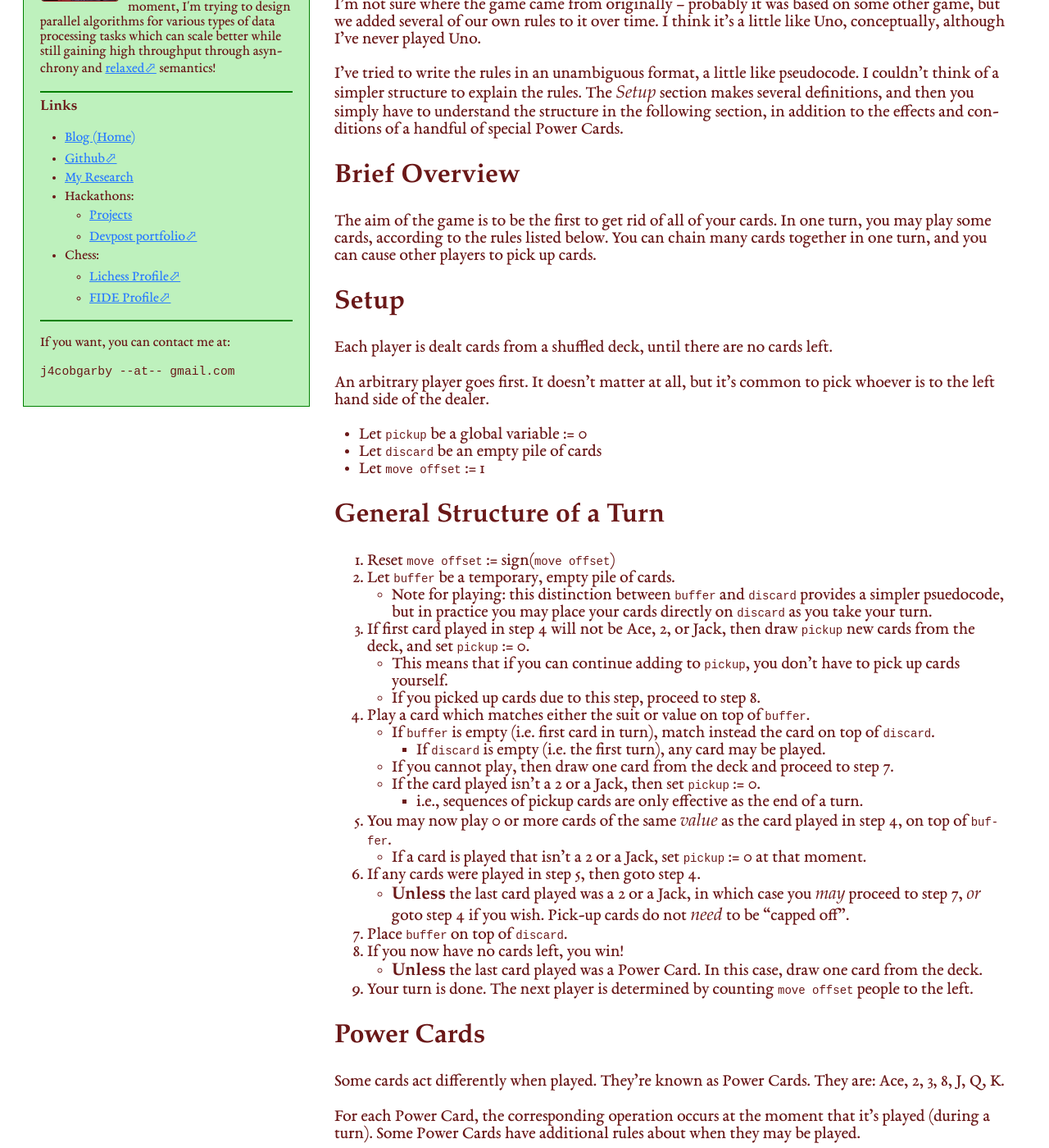
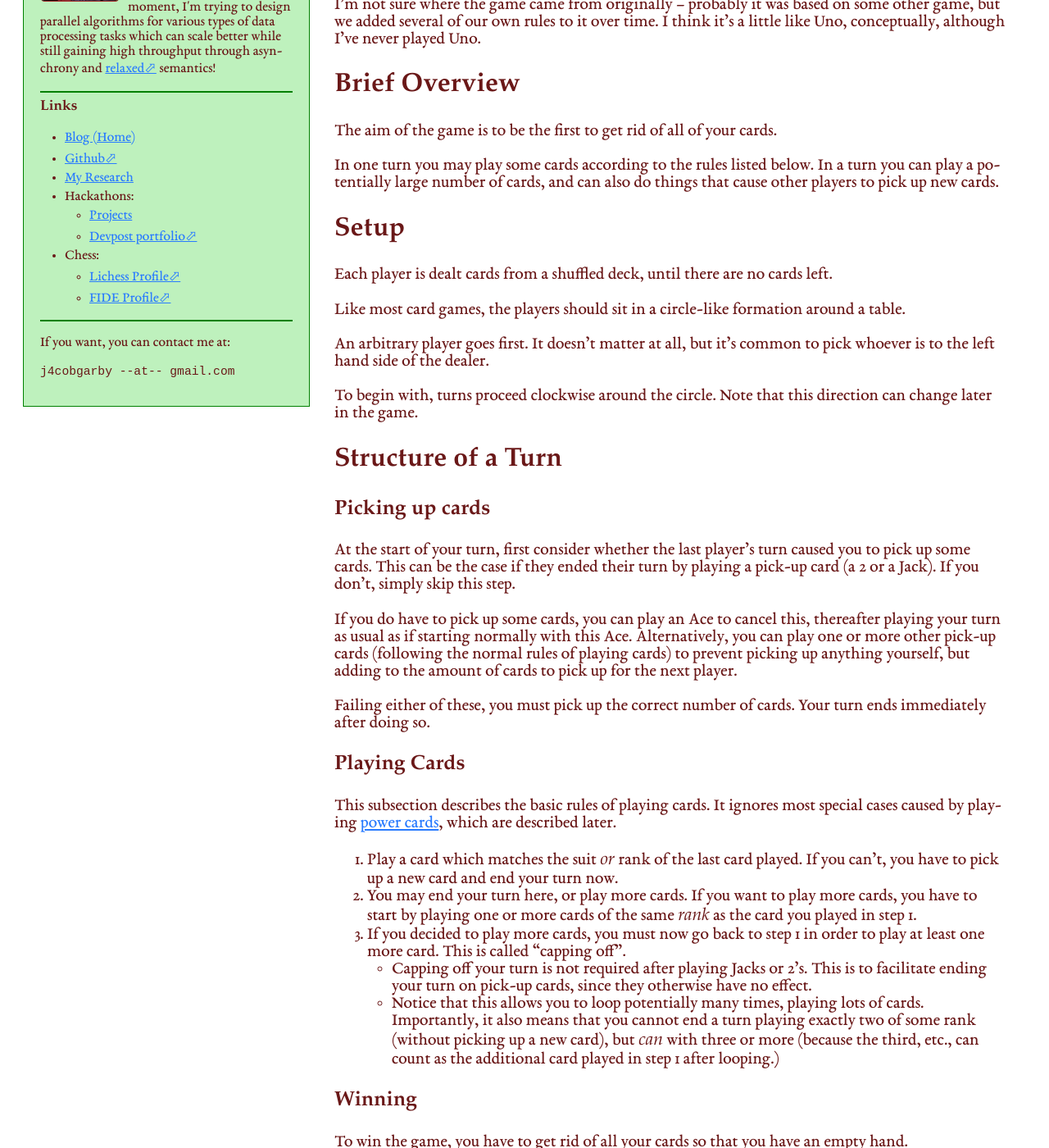
Before and after one commit to j4cobgarby/j4cobgarby.github.io, a Jekyll site: the page built from blog/_posts/2024-07-22-A-Card-Game.md, in a window 1280 px wide and 1400 px high, scrolled down 206 px. Shown: the whole window at 82% size. Built offline with Jekyll 4.4.1, drawn with Linux system fonts in a browser that asks for light colours; some web fonts are replaced; some of the changed text lies outside the part shown.

Commit message:
made rules for card game more comprehensible

````diff
--- a/blog/_posts/2024-07-22-A-Card-Game.md
+++ b/blog/_posts/2024-07-22-A-Card-Game.md
@@ -4,71 +4,74 @@ author: Jacob Garby
 ---
 
 This post explains the rules of a card game that I used to play at school with my friends. We called it Blackjack,
-although it seems most people call [a different game](https://en.wikipedia.org/wiki/Blackjack) by this name.
+although it's not at all like the [game usually called Blackjack](https://en.wikipedia.org/wiki/Blackjack).
 
 I'm not sure where the game came from originally -- probably it was based on some other game, but we added several
 of our own rules to it over time. I think it's a little like Uno, conceptually, although I've never played Uno.
 
-I've tried to write the rules in an unambiguous format, a little like pseudocode. I couldn't think of a simpler
-structure to explain the rules. The _Setup_ section makes several definitions, and then you simply have
-to understand the structure in the following section, in addition to the effects and conditions of a handful of
-special Power Cards.
-
 ## Brief Overview
 
-The aim of the game is to be the first to get rid of all of your cards. In one
-turn, you may play some cards, according to the rules listed below. You can
-chain many cards together in one turn, and you can cause other players to pick
-up cards.
+The aim of the game is to be the first to get rid of all of your cards.
+
+In one turn you may play some cards according to the rules listed below. In a turn you can
+play a potentially large number of cards, and can also do things that cause other
+players to pick up new cards.
 
 ## Setup
 
 Each player is dealt cards from a shuffled deck, until there are no cards left.
 
+Like most card games, the players should sit in a circle-like formation around a table.
+
 An arbitrary player goes first. It doesn't matter at all, but it's common to pick whoever is
 to the left hand side of the dealer.
 
- - Let `pickup` be a global variable := 0
- - Let `discard` be an empty pile of cards
- - Let `move offset` := 1
+To begin with, turns proceed clockwise around the circle. Note that this direction can change
+later in the game.
 
-## General Structure of a Turn
+## Structure of a Turn
 
- 1. Reset `move offset` := sign(`move offset`)
- 2. Let `buffer` be a temporary, empty pile of cards.
-    - Note for playing: this distinction between `buffer` and `discard`
-        provides a simpler psuedocode, but in practice you may place your cards
-        directly on `discard` as you take your turn.
- 3. If first card played in step 4 will not be Ace, 2, or Jack,
-    then draw `pickup` new cards from the deck, and set `pickup` := 0.
-    - This means that if you can continue adding to `pickup`, you don't have to
-        pick up cards yourself.
-    - If you picked up cards due to this step, proceed to step 8.
- 4. Play a card which matches either the suit or value on top of `buffer`.
-    - If `buffer` is empty (i.e. first card in turn), match instead the card on
-        top of `discard`.
-        - If `discard` is empty (i.e. the first turn), any card may be played.
-    - If you cannot play, then draw one card from the deck and proceed to
-        step 7.
-    - If the card played isn't a 2 or a Jack, then set `pickup` := 0.
-        - i.e., sequences of pickup cards are only effective as the end of a
-            turn.
- 5. You may now play 0 or more cards of the same _value_ as the card played in
-    step 4, on top of `buffer`.
-    - If a card is played that isn't a 2 or a Jack, set `pickup` := 0 at that
-        moment.
- 6. If any cards were played in step 5, then goto step 4.
-    - **Unless** the last card played was a 2 or a Jack, in which case you _may_
-        proceed to step 7, _or_ goto step 4 if you wish. Pick-up cards do not
-        _need_ to be "capped off".
- 7. Place `buffer` on top of `discard`.
- 8. If you now have no cards left, you win!
-    - **Unless** the last card played was a Power Card. In this case, draw one
-        card from the deck.
- 9. Your turn is done. The next player is determined by counting `move offset`
-    people to the left.
+### Picking up cards
 
-## Power Cards
+At the start of your turn, first consider whether the last player's turn caused you
+to pick up some cards. This can be the case if they ended their turn by playing a
+pick-up card (a 2 or a Jack). If you don't, simply skip this step.
+
+If you do have to pick up some cards, you can play an Ace to cancel this, thereafter playing
+your turn as usual as if starting normally with this Ace.
+Alternatively, you can play one or more other pick-up cards (following the normal rules of playing cards)
+to prevent picking up anything yourself, but adding to the amount of cards to pick up for
+the next player.
+
+Failing either of these, you must pick up the correct number of cards. Your turn ends
+immediately after doing so.
+
+### Playing Cards
+
+This subsection describes the basic rules of playing cards. It ignores most special
+cases caused by playing [power cards](#power-cards), which are described later.
+
+ 1. Play a card which matches the suit _or_ rank of the last card played. If you can't,
+    you have to pick up a new card and end your turn now.
+ 2. You may end your turn here, or play more cards. If you want to play more cards,
+    you have to start by playing one or more cards of the same _rank_ as the card
+    you played in step 1.
+ 3. If you decided to play more cards, you must now go back to step 1 in order to
+    play at least one more card. This is called "capping off".
+  - Capping off your turn is not required after playing Jacks or 2's. This is to facilitate ending your
+    turn on pick-up cards, since they otherwise have no effect.
+  - Notice that this allows you to loop potentially many times, playing lots of cards. Importantly,
+    it also means that you cannot end a turn playing exactly two of some rank (without picking up a new card), but _can_
+    with three or more (because the third, etc., can count as the additional card played in step 1 after looping.)
+
+### Winning
+
+To win the game, you have to get rid of all your cards so that you have an empty hand.
+
+You **cannot** win by playing a power card as your final card. In this case, you have to
+pick up one new card.
+
+### Power Cards
 
 Some cards act differently when played. They're known as Power Cards. They are:
 Ace, 2, 3, 8, J, Q, K.
@@ -77,40 +80,53 @@ For each Power Card, the corresponding operation occurs at the moment that it's
 played (during a turn). Some Power Cards have additional rules about when they
 may be played.
 
-### Ace (Change suit)
+#### Ace (Choose new suit)
 
- - Can be played on top of _any card_.
- - Player specifies any suit. This card now acts as if it _is_ that suit.
- - If played first in a turn, then step 3 (picking up cards) is skipped.
+ - Can be played on top of _any card_ in step one of [the instructions](#playing-cards).
+   - It _cannot_ act as just any rank, when it comes to step two. This means that you couldn't play `3h Ah Ac` as a turn.
+ - When played, you can specify any suit. This card now acts as if it _is_ that suit, for the purposes of cards being played on it in step one.
+ - As mentioned previously, if played first in a turn it can negate picking up cards from previous pick-up cards.
 
-### Two (Pick up 2)
+#### Two (Pick up 2)
 
- - `pickup` := `pickup` + 2.
+ - Add two to the number of cards that the next player must pick up.
+ - As with all pick-up cards, it's only effective if played as part of a consecutive run of pick-up cards at the end of a turn.
 
-### Three (Must play something)
+#### Three (Must play something valid)
 
- - Goto step 4 (i.e. you're forced to play another valid card, else pick up 1).
+ - You must immediately play any matching (suit _or_ rank) card on top of it.
+   - (Or pick up one)
+ - You can think of this as resetting the turn back to step 1.
 
-### Eight (Skip a person)
+#### Eight (Skip a person)
 
- - `move offset` := `move offset` + sign(`move offset`)
+ - Skip the next person who would have had a turn, this round.
+ - Multiple eights can be played in one turn, in which case several people can be skipped.
+   - You can skip so many people that it's your turn next. This can lead to interesting scenarios.
 
-### Jack (Pick up)
+#### Jack (Pick up)
 
- - If it's a red Jack, `pickup` := `pickup` + 3
- - If it's a black Jack, `pickup` := `pickup` + 5
+ - Add something to the number of cards that the next player must pick up.
+   - If it's a red Jack, add 3.
+   - If it's a black jack, add 5.
+ - As with all pick-up cards, it's only effective if played as part of a consecutive run of pick-up cards at the end of a turn.
 
-### Queen (Must play anything)
+#### Queen (Must play anything)
 
- - Goto step 4, except you may play _any card_.
+ - You must play some card on top of it. You're allowed to play anything.
+ - Similar to the [Three](#three-must-play-something), it effectively jumps to step 1. The difference
+    between the Three is that you can play any card on top of the Queen.
 
-### King (Reverse direction)
+#### King (Reverse direction)
 
- - `move offset` := `move offset` × -1
+ - Reverse the direction at which turns progress, flipping between clockwise and
+    counter-clockwise.
+   - This can interact with Eights in a strange way. Eights skip in the _current_
+     turn direction, which can change during the course of a turn.
 
 ## Notes for Playing
 
-### Moving Cards from `discard` to the Deck
+### Moving Cards from the play pile to the deck
 
 At the start of the game, there is no deck from which to draw new cards, since
 all of the cards are in the players' hands. Of course, at some point, such a
@@ -118,13 +134,13 @@ deck will be necessary, so that players can pick up cards when they are
 required to.
 
 To facilitate this, it's necessary to occasionally remove all but the top card
-of the `discard` pile and shuffle it into the deck.
+of the play pile and shuffle it into the deck.
 
 Still, there could be a situation where a player must pick up more cards than
 are in the deck _and_ that are available to move into the deck from the
-`discard` pile. In this case, you can either:
+play pile. In this case, you can either:
 
- 1. Pick up as many cards as possible, exhausting the deck and `discard`, or
+ 1. Pick up as many cards as possible, exhausting the deck and play pile or
  2. Do as in option 1, but remember how many cards you still need "in debt",
     and pick them up as and when they become available.
 
@@ -133,32 +149,29 @@ sounds like a hassle...
 
 ### Example Turns
 
-If I'm playing first in a game (i.e. `discard` is empty), then here are some
+If I'm playing first in a game (i.e. the play pile is empty), then here are some
 simple turns which do not result in the player having to pick up any extra
 cards themselves.
 
 ```
-Example 1. 9h (9 of hearts) ...... trivial case
-Example 2. 9h 9c 4c     .......... due to the goto in step 6
-Example 3. 9h 9c 3c 4c  .......... due to 3's special power
-Example 4. Js Jc Jh     .......... due to special case in step 6
+Example 1. 9h (9 of hearts)
+Example 2. 9h 9c 4c
+Example 3. 9h 9c 3c 4c
+Example 4. Js Jc Jh
 ```
 And here are some examples which, due to not "capping off" the turn, the player
 must pick up one card from the deck after playing.
 ```
-Example 5. ø (no cards played) ... due to the "if you cannot play" clause in step 4.
-Example 6. 9h 9c   ............... >= 2 cards of same value _resets_ turn (due to step 6),
-                            making this effectively equivalent to example 5.
+Example 5. ø (no cards played)
+Example 6. 9h 9c
 ```
-
 Here are some moves which utilise power cards, showing how different ones interact with
 prior pick-up cards. In the following set of examples, the previous turn was `9c 9h Jh`,
-hence `pickup` = 3, and `Jh` is at the top of `discard`.
-
+hence three cards are to be picked up, and `Jh` is at the top of `discard`.
 ```
-Example 7. <pick up three cards from deck> ....... due to not having any cards to cancel pick-up
-Example 8. Ac            ......................... Ace cancels pick-up, and player now chooses next suit freely
-Example 9. Jc            ......................... Pick-up avoids pick-up, and `pickup` now = 8 for the next person!
+Example 7. ø <pick up three cards from deck>
+Example 8. Ac
+Example 9. Jc
 ```
 
 Here's an example of a particularly long turn.
````
